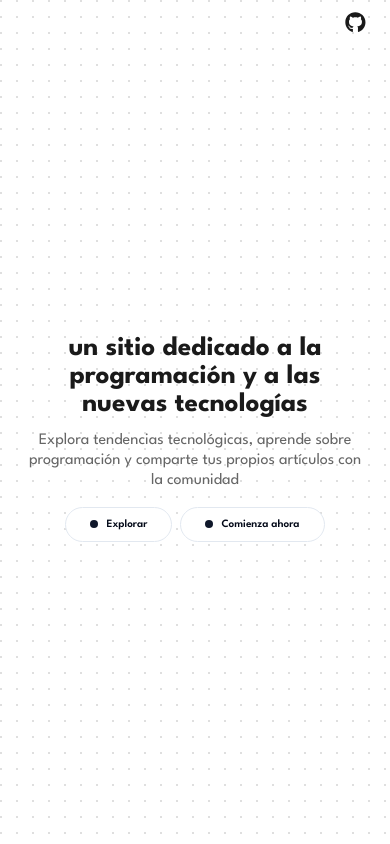
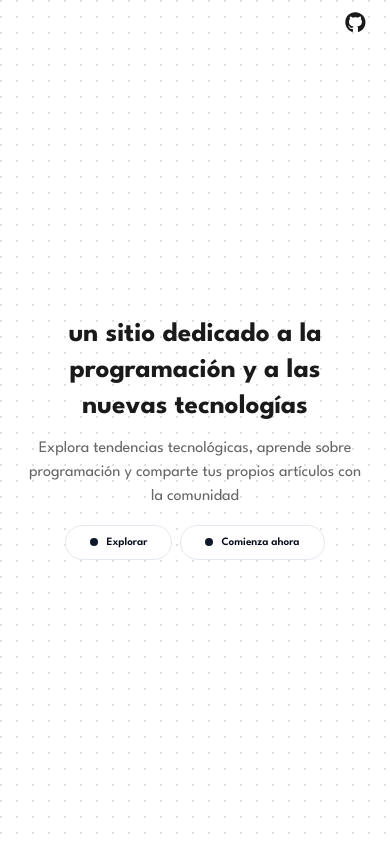
Before and after one commit to INKINSS/llcoment-v2, a React (Vite) app: page / in a window 390 px wide. Built offline with nearby package versions, Linux system fonts and the light colour scheme; a web font is replaced by a local one.

Commit message:
style(responsive): addd new class for responsive themes in main banner

```diff
--- a/src/components/banners/MainBanner.tsx
+++ b/src/components/banners/MainBanner.tsx
@@ -1,12 +1,14 @@
-import PrimaryButton from '../commons/buttons/PrimaryButton'
+import PrimaryButton from "../commons/buttons/PrimaryButton";
+import { BlurFade } from "../magicui/blur-fade";
 
 const MainBanner = () => {
   return (
-    <section className='md:w-[70%]'>
-      <h1 className="text-primary-black font-bold text-center leading-7 ssm:text-[1.7rem]">
+    <section className="md:w-[70%]">
+      <BlurFade>
+        <h1 className="text-primary-black font-bold text-center leading-9 ssm:text-[1.7rem] md:text-[2rem] lg:text-[2.3rem]">
           un sitio dedicado a la programación y a las nuevas tecnologías
         </h1>
-      <p className="font-normal mt-3 text-gray-light text-center leading-5">
+        <p className="font-normal mt-3 text-gray-light text-center leading-6 md:text-[1.2rem] lg:text-[1.3rem]">
           Explora tendencias tecnológicas, aprende sobre programación y comparte
           tus propios artículos con la comunidad
         </p>
@@ -14,8 +16,9 @@ const MainBanner = () => {
           <PrimaryButton title="Explorar" />
           <PrimaryButton title="Comienza ahora" />
         </div>
+      </BlurFade>
     </section>
-  )
-}
+  );
+};
 
-export default MainBanner
+export default MainBanner;
--- a/src/components/commons/buttons/PrimaryButton.tsx
+++ b/src/components/commons/buttons/PrimaryButton.tsx
@@ -1,7 +1,7 @@
 import { InteractiveHoverButton } from "../../magicui/interactive-hover-button";
 
 const PrimaryButton = ({ title }: { title: string }) => {
-  return <InteractiveHoverButton className="ssm:text-[.7rem] md:text-[.8rem]">{title}</InteractiveHoverButton>;
+  return <InteractiveHoverButton className="ssm:text-[.7rem] md:text-[1rem]">{title}</InteractiveHoverButton>;
 };
 
 export default PrimaryButton;
```
Lines whose indentation alone changed are shown as unchanged.
